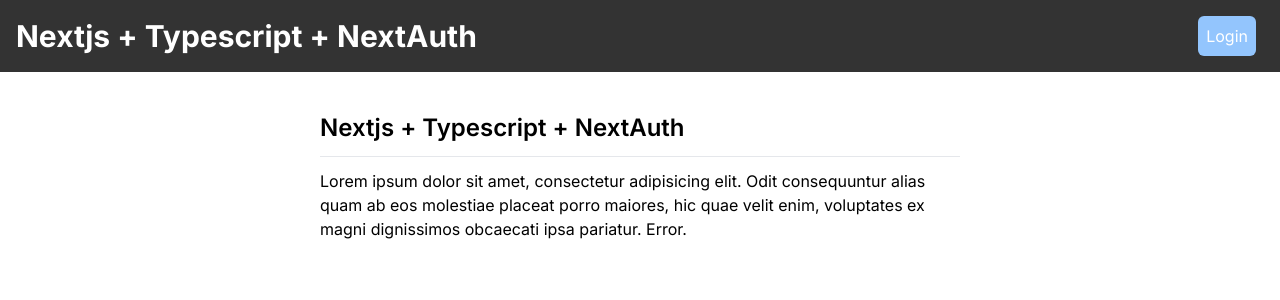
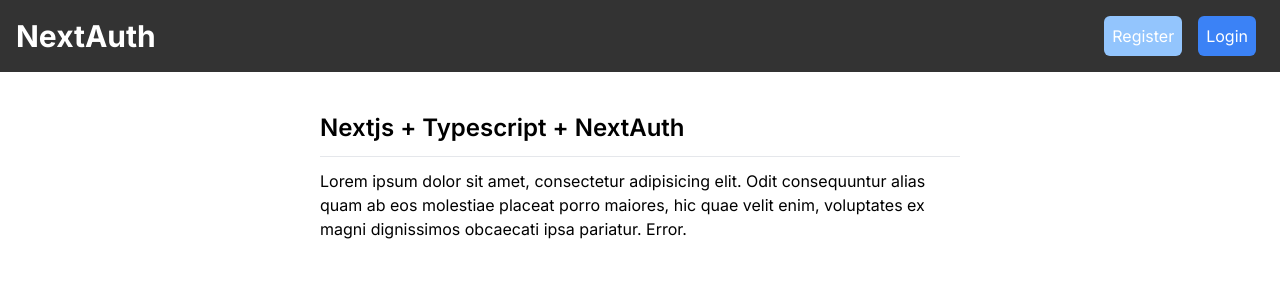
Before and after one commit to ibrandhub/nextjs-typescript, a Next.js app: page / in a window 1280 px wide. Shown: the top 300 px of the page. Built offline with nearby package versions, Linux system fonts and the light colour scheme.

Commit message:
[FIX] router

```diff
--- a/src/app/api/register/route.ts
+++ b/src/app/api/register/route.ts
@@ -15,8 +15,6 @@
       password: hashedPassword,
     });
 
-    console.log(email, name, password);
-
     return NextResponse.json({
       message: 'User registered successfully!',
       status: 200,
--- a/src/components/layout/Navbar.tsx
+++ b/src/components/layout/Navbar.tsx
@@ -3,6 +3,7 @@
 import Link from 'next/link';
 import React from 'react';
 import { signOut } from 'next-auth/react';
+import Register from '../../app/register/page';
 
 interface INav {
   session?: any;
@@ -13,13 +14,18 @@
     <>
       <nav className="bg-[#333] p-4 text-white flex justify-between items-center">
         <h1 className="font-bold text-3xl ">
-          <Link href="/">Nextjs + Typescript + NextAuth</Link>
+          <Link href="/">NextAuth</Link>
         </h1>
         <ul className="flex">
           {!session ? (
-            <li className="bg-blue-300 p-2 mx-2 rounded-md">
-              <Link href="/login">Login</Link>
-            </li>
+            <>
+              <li className="bg-blue-300 p-2 mx-2 rounded-md">
+                <Link href="/register">Register</Link>
+              </li>
+              <li className="bg-blue-500 p-2 mx-2 rounded-md">
+                <Link href="/login">Login</Link>
+              </li>
+            </>
           ) : (
             <li className="bg-red-400 p-2 mx-2 rounded-md">
               <a onClick={() => signOut()}>Logout</a>
```
